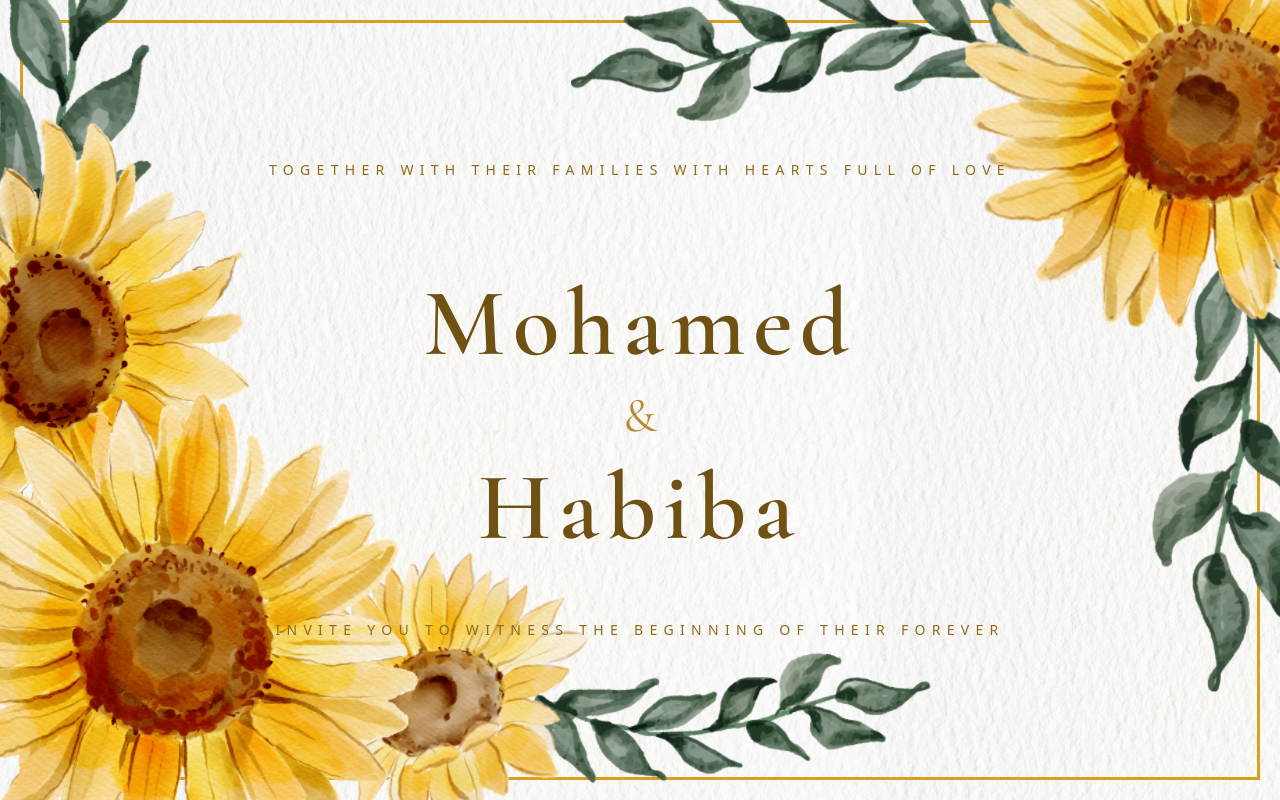
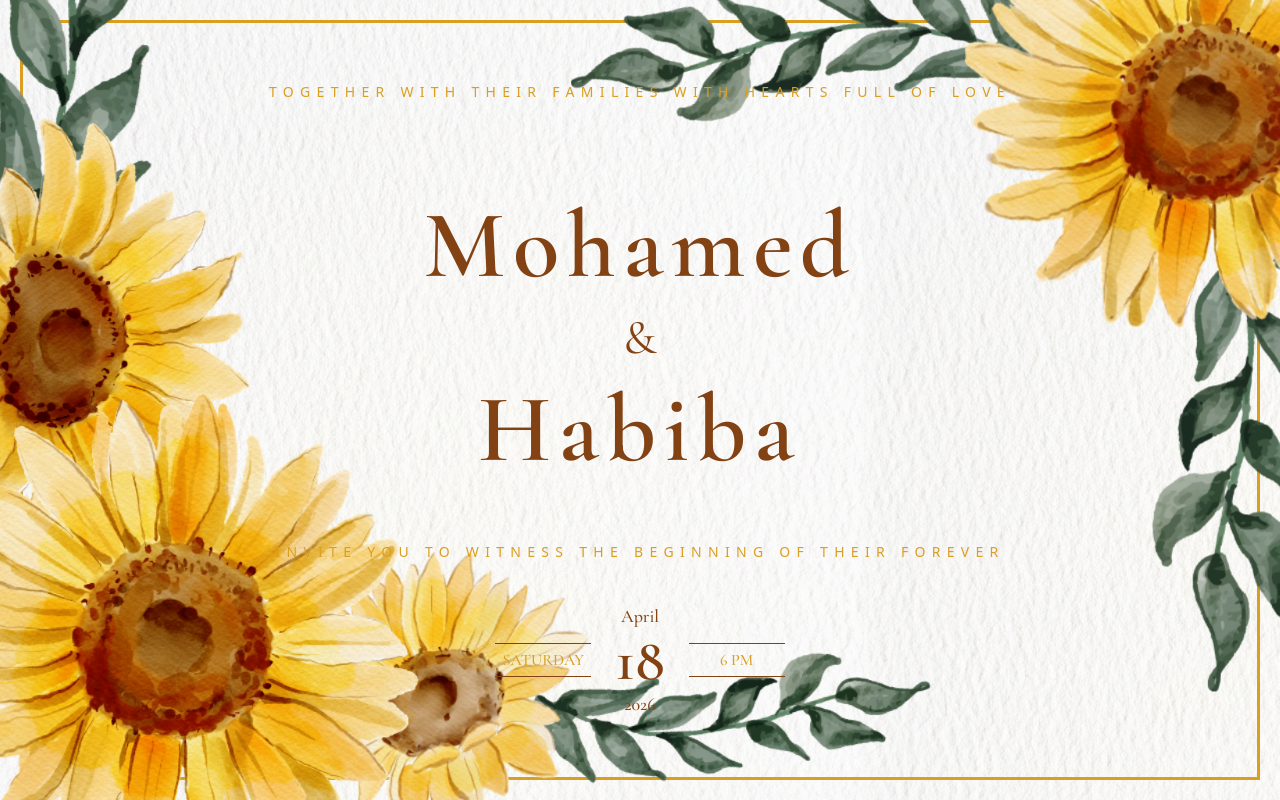
Before and after one commit to mohamedar97/wedding-invitation, a Next.js app: page / in a window 1280 px wide. Built offline with nearby package versions, Linux system fonts and the light colour scheme.

Commit message:
Added text

```diff
--- a/app/page.tsx
+++ b/app/page.tsx
@@ -1,5 +1,6 @@
 import BottomLeftArch from "@/components/BottomLeftArch";
 import BottomText from "@/components/BottomText";
+import DateSection from "@/components/DateSection";
 import { GoldenBorder } from "@/components/GoldenBorder";
 import Names from "@/components/Names";
 import TopRightArch from "@/components/TopRightArch";
@@ -21,6 +22,7 @@ export default function Home() {
       <TopText />
       <Names />
       <BottomText />
+      <DateSection />
     </main>
   );
 }
--- a/components/BottomText.tsx
+++ b/components/BottomText.tsx
@@ -1,7 +1,7 @@
 export default function TopText() {
   return (
     <div className="relative z-20 flex justify-center px-10 pt-16 text-center">
-      <p className="max-w-3xl text-sm font-medium tracking-[0.45em] text-[#8f6a1b] uppercase sm:text-sm">
+      <p className="max-w-3xl text-sm font-medium tracking-[0.45em] text-[#da9e20] uppercase sm:text-sm">
         Invite you to witness the beginning of their forever{" "}
       </p>
     </div>
--- /dev/null
+++ b/components/DateSection.tsx
@@ -0,0 +1,30 @@
+import { Cormorant_Garamond } from "next/font/google";
+
+const cormorant = Cormorant_Garamond({
+  subsets: ["latin"],
+  weight: ["400", "500", "600"],
+});
+
+function SideBox({ label }: { label: string }) {
+  return (
+    <div className="border-y border-[#834213] text-[#da9e20] uppercase py-1 w-24 text-center text-md font-medium">
+      {label}
+    </div>
+  );
+}
+
+export default function DateSection() {
+  return (
+    <section
+      className={`relative z-20 w-full pt-10 flex items-center justify-center gap-6 ${cormorant.className}`}
+    >
+      <SideBox label="Saturday" />
+      <div className="flex flex-col items-center text-[#834213]">
+        <span className={`text-lg font-medium`}>April</span>
+        <span className={`text-6xl font-semibold`}>18</span>
+        <span className={`text-lg font-medium`}>2026</span>
+      </div>
+      <SideBox label="6 PM" />
+    </section>
+  );
+}
--- a/components/Names.tsx
+++ b/components/Names.tsx
@@ -8,19 +8,19 @@ const cormorant = Cormorant_Garamond({
 export default function Names() {
   return (
     <section className="relative z-20 flex flex-col items-center px-8 pt-16 text-center sm:pt-20 md:pt-24">
-      <div className="flex flex-col items-center leading-none text-[#6f5114]">
+      <div className="flex flex-col items-center leading-none text-[#834213]">
         <h1
           className={`${cormorant.className} text-5xl font-semibold tracking-[0.08em] sm:text-7xl md:text-8xl`}
         >
           Mohamed
         </h1>
         <span
-          className={`${cormorant.className} my-4 text-3xl italic text-[#b68a2d] sm:my-5 sm:text-4xl md:text-5xl`}
+          className={`${cormorant.className} my-4 text-3xl italic text-[#834213] sm:my-5 sm:text-4xl md:text-5xl`}
         >
           &
         </span>
         <h1
-          className={`${cormorant.className} text-5xl font-semibold tracking-[0.08em] sm:text-7xl md:text-8xl`}
+          className={`${cormorant.className} text-5xl font-semibold tracking-[0.08em] text-[#834213] sm:text-7xl md:text-8xl`}
         >
           Habiba
         </h1>
--- a/components/TopText.tsx
+++ b/components/TopText.tsx
@@ -1,7 +1,7 @@
 export default function TopText() {
   return (
     <div className="relative z-20 flex justify-center px-14 text-center">
-      <p className="max-w-3xl text-sm font-medium tracking-[0.45em] text-[#8f6a1b] uppercase">
+      <p className="max-w-3xl text-sm font-medium tracking-[0.45em] text-[#da9e20] uppercase">
         Together with their families with hearts full of love
       </p>
     </div>
```
